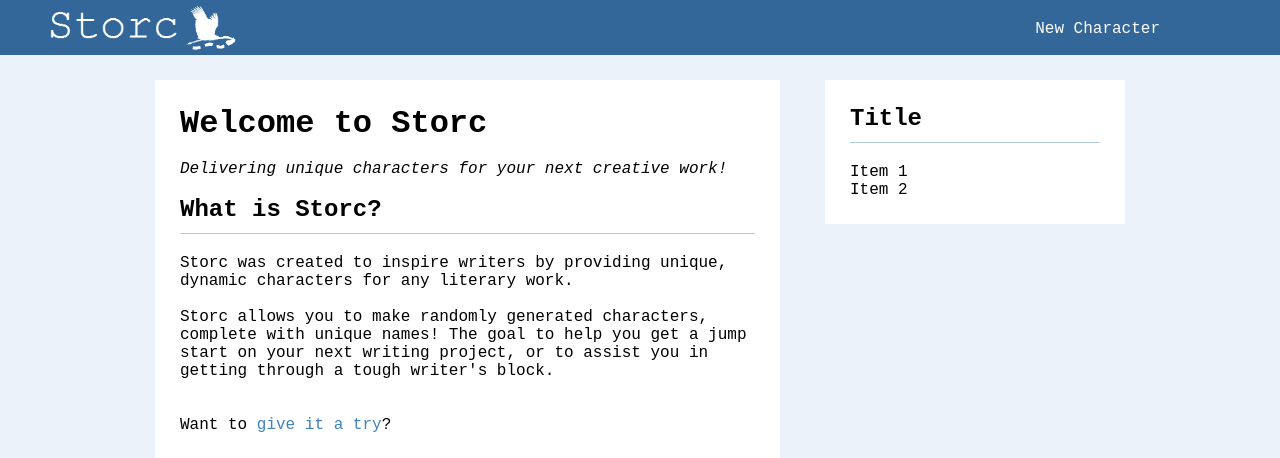
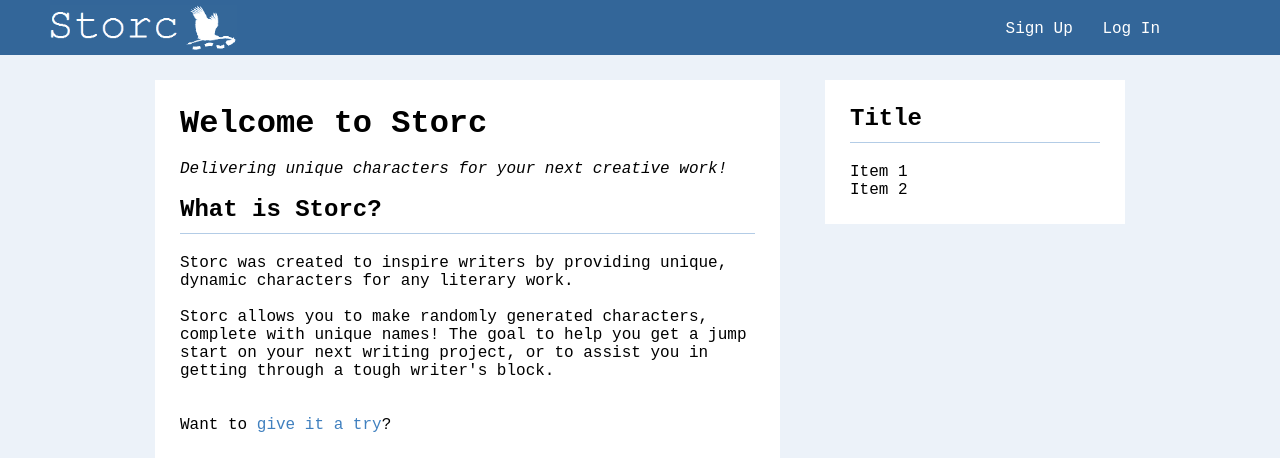
Before and after one commit to davidhammaker/Storc, a Flask app: page / in a window 1280 px wide. Shown: the top 458 px of the page. Run offline with Flask 2, Linux system fonts and the light colour scheme.

Commit message:
Add 'Sign Up' and 'Log In' links to 'base.html'

```diff
--- a/storc/static/styles/nav.css
+++ b/storc/static/styles/nav.css
@@ -13,6 +13,11 @@ nav a:hover{
     text-shadow: 0 0 5px #ffffff;
 }
 
+nav li{
+    display: inline-block;
+    padding-left: 20px;
+}
+
 .nav-l{
     float: left;
     margin: 5px 0 5px 50px;
--- a/storc/templates/base.html
+++ b/storc/templates/base.html
@@ -20,7 +20,8 @@
             </div>
             <div class="nav-r">
                 <ul>
-                    <li><a href="#">New Character</a></li>
+                    <li><a href="{{ url_for('sign_up') }}">Sign Up</a></li>
+                    <li><a href="#">Log In</a></li>
                 </ul>
             </div>
         </nav>
```
